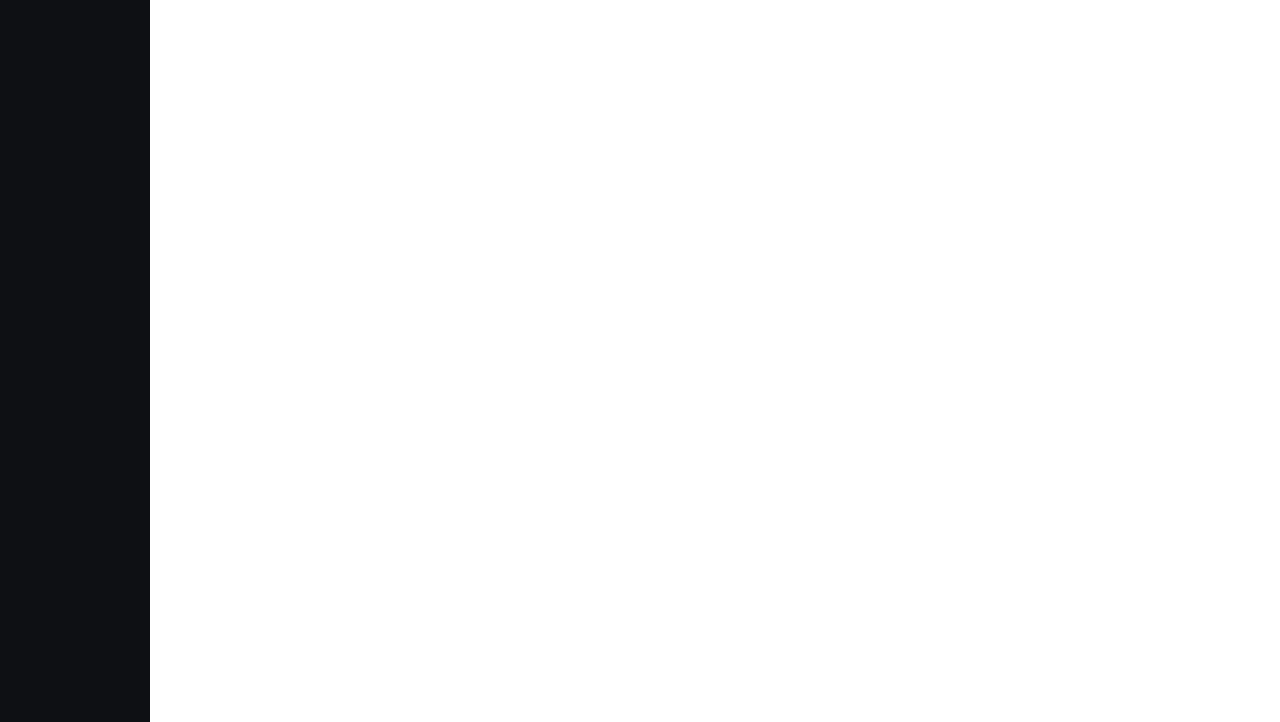
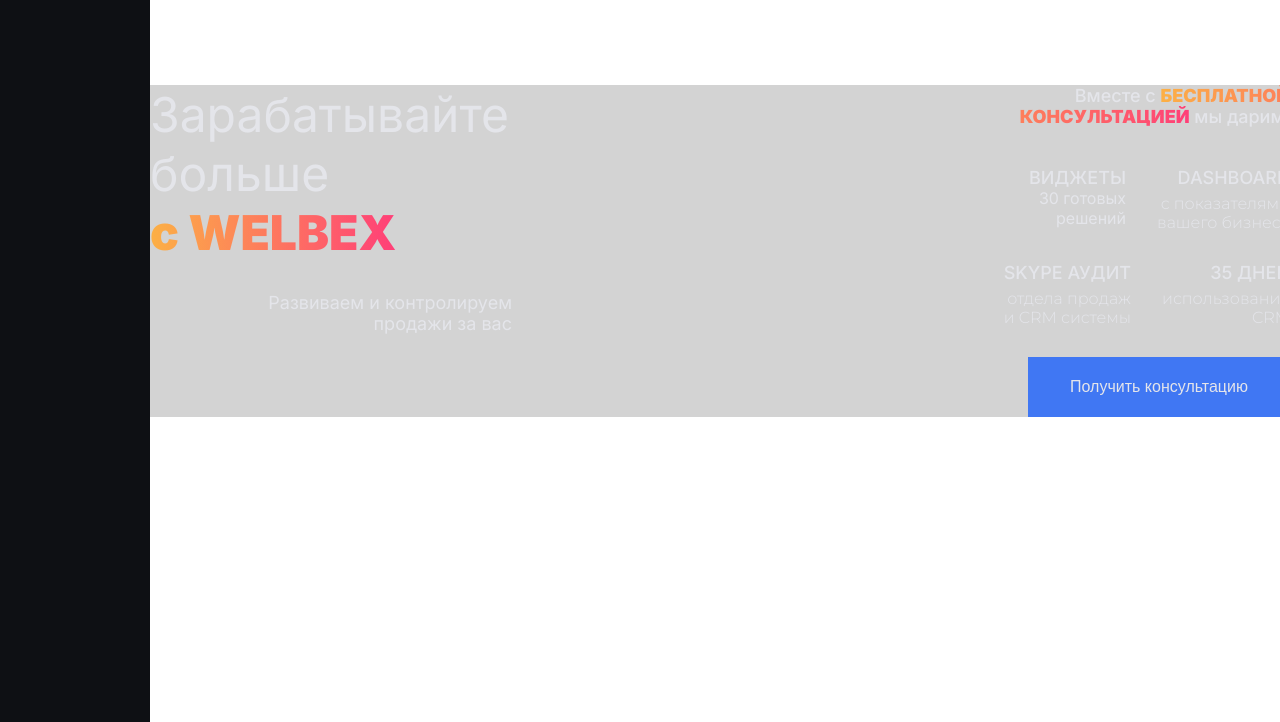
Before and after one commit to BelovDmitriii/amoCRM-test, a plain HTML site: page index.html in a window 1280 px wide. Shown: the part 124-846 px from the top of the page. Drawn offline with Linux system fonts and the light colour scheme.

Commit message:
feat: add main page

```diff
--- a/index.html
+++ b/index.html
@@ -34,6 +34,62 @@
           <img class="contacts__img" src="./images/whatsapp.png" alt="whatsapp">
         </div>
       </header>
+      <main class="main_container">
+        <div class="main_container__title">
+          Зарабатывайте больше <br/>
+          <span class="main_container__title__gradient">
+            c WELBEX
+          </span>
+          <br/>
+          <div class="main_container__title__description">
+            Развиваем и контролируем <br/> продажи за вас
+          </div>
+        </div>
+        <div class="main_container__description">
+          <div class="main_container__description__title">
+            Вместе с
+            <span class="main_container__title__gradient">БЕСПЛАТНОЙ <br> КОНСУЛЬТАЦИЕЙ</span>
+             мы дарим:
+          </div>
+          <div class="main_container__description__items">
+            <div class="description__items__item">
+              <div class="item__name">
+                Виджеты
+              </div>
+              <div item__text>
+                30 готовых <br> решений
+              </div>
+            </div>
+            <div class="description__items__item">
+              <div class="item__name">
+                Dashboard
+              </div>
+              <div class="item__text">
+                с показателями <br> вашего бизнеса
+              </div>
+            </div>
+            <div class="description__items__item">
+              <div class="item__name">
+                Skype аудит
+              </div>
+              <div class="item__text">
+               отдела продаж <br> и CRM системы
+              </div>
+            </div>
+            <div class="description__items__item">
+              <div class="item__name">
+                35 дней
+              </div>
+              <div class="item__text">
+                использования <br> CRM
+              </div>
+            </div>
+          </div>
+          <button class="button">
+            Получить консультацию
+          </button>
+        </div>
+      </main>
     </div>
   </div>
 </body>
--- a/style.css
+++ b/style.css
@@ -85,3 +85,80 @@ body {
   height: 20px;
   margin-left: 30px;
 }
+
+.main_container {
+  width: 100%;
+  margin-top: 90px;
+  display: flex;
+  justify-content: space-between;
+  background-color: lightgray;
+}
+
+.main_container__title {
+  font-size: 48px;
+  font-weight: 400;
+  width: 362px;
+}
+
+.main_container__title__gradient {
+  font-weight: 900;
+  background: linear-gradient(to right, rgba(252, 176, 69, 1), rgba(255, 63, 120, 1));
+  -webkit-background-clip: text;
+  -moz-background-clip: text;
+  background-clip: text;
+  color: transparent;
+}
+
+.main_container__title__description {
+  margin-top: 30px;
+  font-size: 18px;
+  font-weight: 400;
+  text-align: right;
+}
+
+.main_container__description {
+  width: 300px;
+  text-align: right;
+}
+
+.main_container__description__title {
+  font-size: 18px;
+  font-weight: 500;
+}
+
+.main_container__description__items {
+  margin-top: 40px;
+  display: flex;
+  column-gap: 31px;
+  justify-content: end;
+  flex-wrap: wrap;
+}
+
+.description__items__item {
+  margin-bottom: 30px;
+}
+
+.item__name {
+  font-size: 18px;
+  font-weight: 500;
+  text-transform: uppercase;
+}
+
+.item__text {
+  font-family: 'Montserrat', sans-serif;
+  font-size: 16px;
+  font-weight: 400;
+  margin-top: 6px;
+}
+
+.button {
+  width: 262px;
+  color: #E4E5EA;
+  border: none;
+  background-color: #4077F3;
+  text-align: center;
+  font-size: 16px;
+  font-weight: 500;
+  padding: 21px 34px;
+  cursor: pointer;
+}
```
